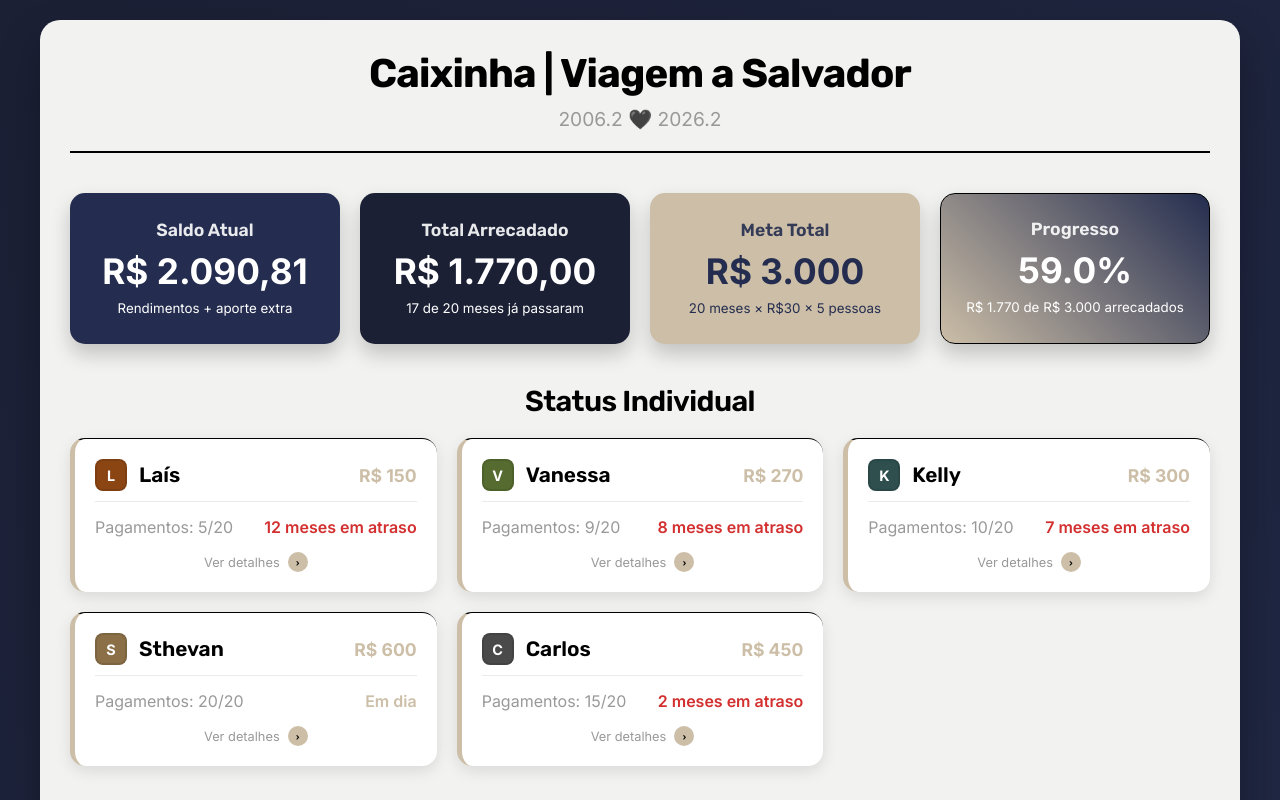
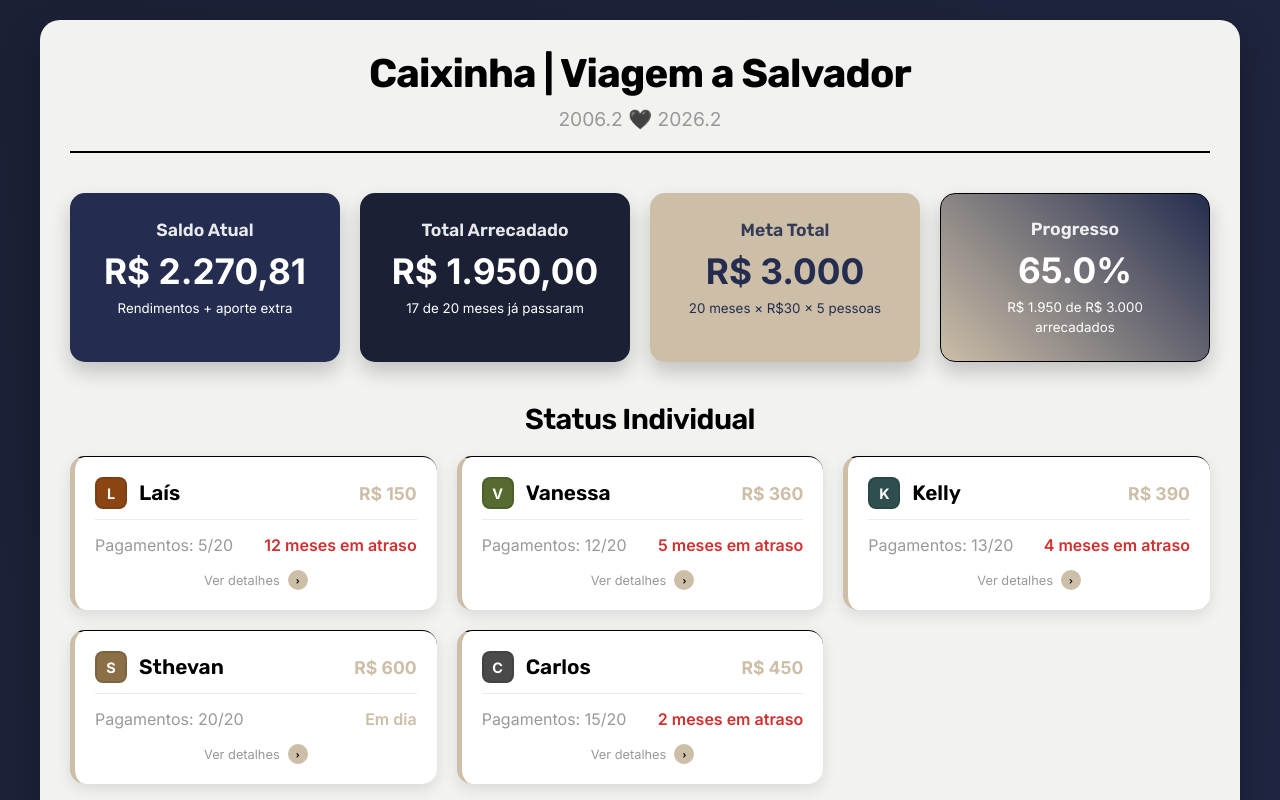
Before and after one commit to byferraz/salvador, a plain HTML site: page index.html in a window 1280 px wide. Shown: the top 800 px of the page. Drawn offline with Linux system fonts and the light colour scheme.

Commit message:
Vanessa e Kelly pagaram R$ 90 cada - reduzindo atraso
- Vanessa: +3 meses (Dez/25, Jan/26, Fev/26) → 12 meses pagos (R$ 360), 5 em atraso (era 8)
- Kelly: +3 meses (Jan/26, Fev/26, Mar/26) → 13 meses pagos (R$ 390), 4 em atraso (era 7)
- Total arrecadado: R$ 1.770 → R$ 1.950
- Saldo atual: R$ 2.090,81 → R$ 2.270,81 (inclui R$ 220,81 de rendimentos + R$ 100 de aporte)
- Progresso: 59,0% → 65,0%

Co-Authored-By: Claude Opus 4.8 <noreply@anthropic.com>

```diff
--- a/index.html
+++ b/index.html
@@ -686,12 +686,12 @@
         <div class="summary-cards">
             <div class="card">
                 <h3>Saldo Atual</h3>
-                <div class="value">R$ 2.090,81</div>
+                <div class="value">R$ 2.270,81</div>
                 <small>Rendimentos + aporte extra</small>
             </div>
             <div class="card">
                 <h3>Total Arrecadado</h3>
-                <div class="value">R$ 1.770,00</div>
+                <div class="value">R$ 1.950,00</div>
                 <small>17 de 20 meses já passaram</small>
             </div>
             <div class="card">
@@ -701,8 +701,8 @@
             </div>
             <div class="card">
                 <h3>Progresso</h3>
-                <div class="value">59.0%</div>
-                <small>R$ 1.770 de R$ 3.000 arrecadados</small>
+                <div class="value">65.0%</div>
+                <small>R$ 1.950 de R$ 3.000 arrecadados</small>
             </div>
         </div>
 
@@ -769,15 +769,15 @@
                 name: 'Vanessa',
                 initial: 'V',
                 color: '#556B2F',
-                payments: ['Mar 2025', 'Abr 2025', 'Mai 2025', 'Jun 2025', 'Jul 2025', 'Ago 2025', 'Set 2025', 'Out 2025', 'Nov 2025'],
-                total: 270
+                payments: ['Mar 2025', 'Abr 2025', 'Mai 2025', 'Jun 2025', 'Jul 2025', 'Ago 2025', 'Set 2025', 'Out 2025', 'Nov 2025', 'Dez 2025', 'Jan 2026', 'Fev 2026'],
+                total: 360
             },
             {
                 name: 'Kelly',
                 initial: 'K',
                 color: '#2F4F4F',
-                payments: ['Mar 2025', 'Abr 2025', 'Mai 2025', 'Jun 2025', 'Jul 2025', 'Ago 2025', 'Set 2025', 'Out 2025', 'Nov 2025', 'Dez 2025'],
-                total: 300
+                payments: ['Mar 2025', 'Abr 2025', 'Mai 2025', 'Jun 2025', 'Jul 2025', 'Ago 2025', 'Set 2025', 'Out 2025', 'Nov 2025', 'Dez 2025', 'Jan 2026', 'Fev 2026', 'Mar 2026'],
+                total: 390
             },
             {
                 name: 'Sthevan',
@@ -837,8 +837,8 @@
                 memberCard.className = 'member-card';
                 memberCard.onclick = () => openMemberModal(member);
 
-                // Determinar status (17 meses decorridos): Laís (5), Vanessa (9), Kelly (10), Carlos (15) e Sthevan (20)
-                // Laís deve 12 meses, Vanessa deve 8 meses, Kelly deve 7 meses, Carlos deve 2 meses
+                // Determinar status (17 meses decorridos): Laís (5), Vanessa (12), Kelly (13), Carlos (15) e Sthevan (20)
+                // Laís deve 12 meses, Vanessa deve 5 meses, Kelly deve 4 meses, Carlos deve 2 meses
                 // Sthevan está em dia (pagou todos os 20 meses)!
                 let statusText = 'Em atraso';
                 let statusColor = '#d32f2f';
```
